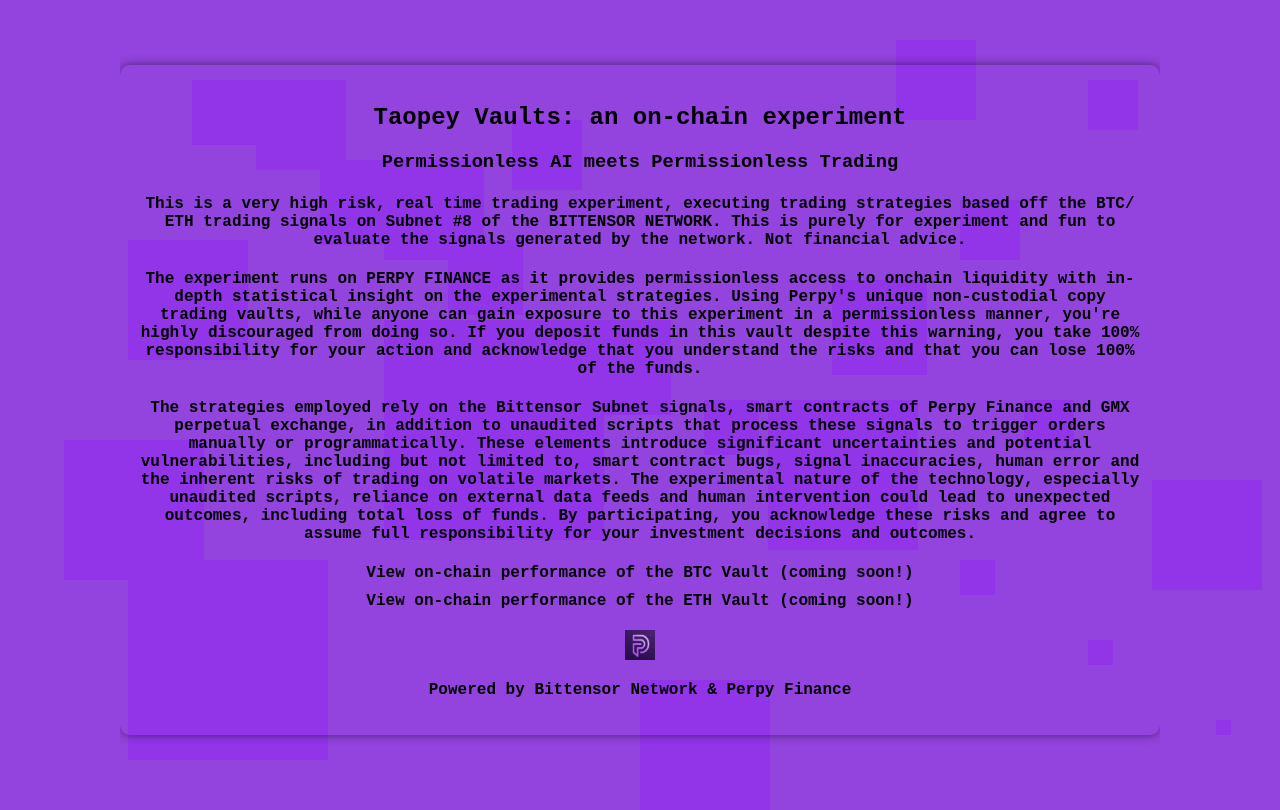
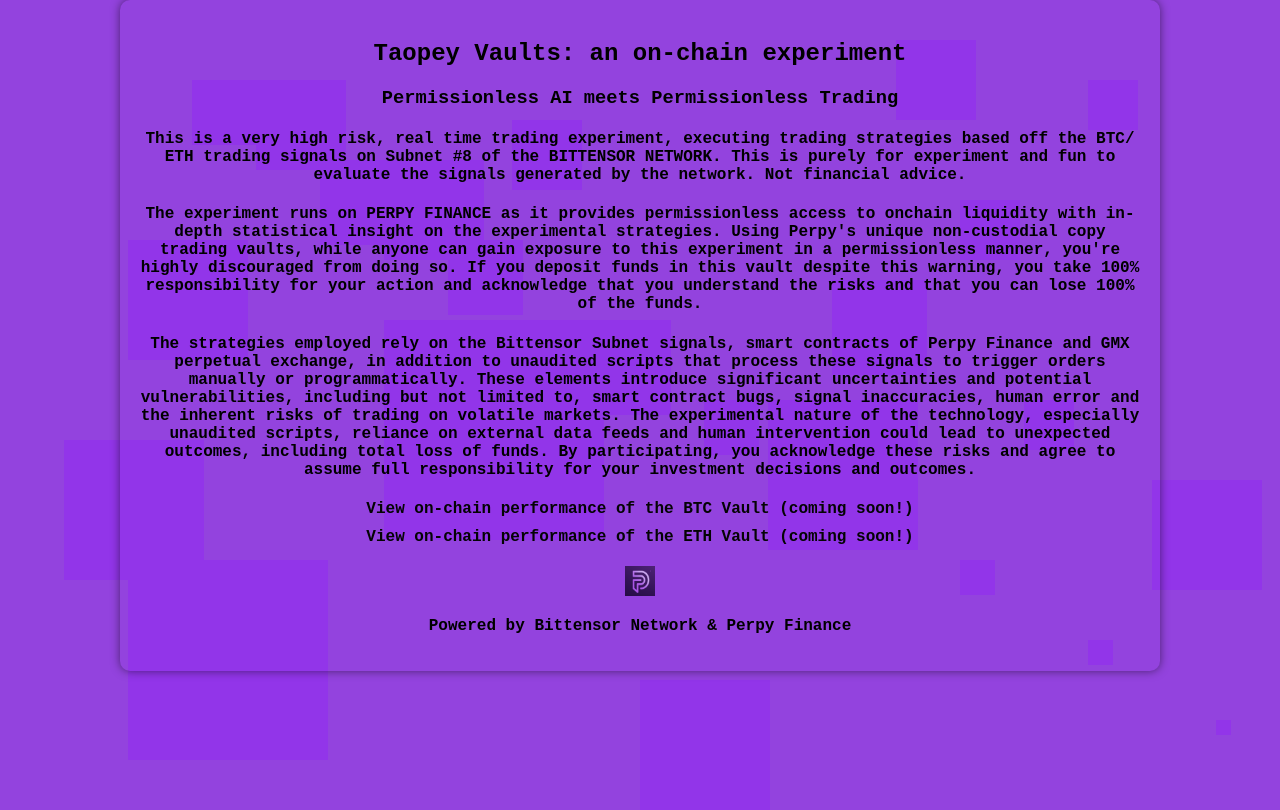
Before and after one commit to taopeyvaults/taopeyvaults, a plain HTML site: page index.html in a window 1280 px wide. Drawn offline with Linux system fonts and the light colour scheme.

Commit message:
Update index.html

```diff
--- a/index.html
+++ b/index.html
@@ -1,7 +1,6 @@
 <!DOCTYPE html>
 <html>
 <head>
-
     <!-- Google tag (gtag.js) -->
     <script async src="https://www.googletagmanager.com/gtag/js?id=G-SE6K26L82B"></script>
     <script>
@@ -12,21 +11,19 @@
       gtag('config', 'G-SE6K26L82B');
     </script>
 
-
     <link rel="icon" type="image/png" href="favicon.png"/>
     <title>Taopey Vaults</title>
 
     <style>
         body, html {
-            height: 100%;
+            height: auto; /* Adjusted to auto to enable content length to dictate body size */
             margin: 0;
-            /* Updated font-family to use Courier New, with fallbacks to Courier and monospace */
             font-family: "Courier New", Courier, monospace;
             background-color: rgb(147, 67, 222);
-            overflow: hidden;
             display: flex;
+            flex-direction: column; /* Ensures content is aligned from top to bottom */
             align-items: center;
-            justify-content: center;
+            justify-content: flex-start; /* Aligns content to start from the top */
         }
 
         .square {
@@ -58,7 +55,6 @@
         .square22 { width: 25px; height: 25px; top: 80%; left: 85%; }
         .square23 { width: 15px; height: 15px; top: 90%; left: 95%; }
         .square24 { width: 50px; height: 50px; top: 10%; left: 85%; }
-        /* Additional square styles */
 
         .content {
             max-width: 1000px;
@@ -89,7 +85,7 @@
 
         .social-links a {
             display: inline-block;
-            margin: 0 1px;
+            margin: 0 10px;
         }
 
         .social-icon {
@@ -97,7 +93,6 @@
             height: 30px;
             margin: 0 10px;
         }
-
     </style>
 </head>
 <body>
@@ -127,24 +122,19 @@
     <div class="square square24"></div>
 
     <div class="content">
-
         <h2>Taopey Vaults: an on-chain experiment</h2>
         <h3>Permissionless AI meets Permissionless Trading</h3>
         <h4>This is a very high risk, real time trading experiment, executing trading strategies based off the BTC/ ETH trading signals on Subnet #8 of the BITTENSOR NETWORK. This is purely for experiment and fun to evaluate the signals generated by the network. Not financial advice.</h4>
         <h4>The experiment runs on PERPY FINANCE as it provides permissionless access to onchain liquidity with in-depth statistical insight on the experimental strategies. Using Perpy's unique non-custodial copy trading vaults, while anyone can gain exposure to this experiment in a permissionless manner, you're highly discouraged from doing so. If you deposit funds in this vault despite this warning, you take 100% responsibility for your action and acknowledge that you understand the risks and that you can lose 100% of the funds.</h4>
         <h4>The strategies employed rely on the Bittensor Subnet signals, smart contracts of Perpy Finance and GMX perpetual exchange, in addition to unaudited scripts that process these signals to trigger orders manually or programmatically. These elements introduce significant uncertainties and potential vulnerabilities, including but not limited to, smart contract bugs, signal inaccuracies, human error and the inherent risks of trading on volatile markets. The experimental nature of the technology, especially unaudited scripts, reliance on external data feeds and human intervention could lead to unexpected outcomes, including total loss of funds. By participating, you acknowledge these risks and agree to assume full responsibility for your investment decisions and outcomes.</h4>
-
         <a href="https://www.perpy.finance" target="_blank"><b><h4 style="margin: 0;">View on-chain performance of the BTC Vault (coming soon!)</h4></b></a>
         <a href="https://www.perpy.finance" target="_blank"><b><h4 style="margin: 0;">View on-chain performance of the ETH Vault (coming soon!)</h4></b></a>
-
         <div class="social-links">
-                    <a href="https://www.perpy.finance" target="_blank" target="_blank">
+            <a href="https://www.perpy.finance" target="_blank">
                 <img src="perpy.png" alt="Perpy" class="social-icon">
             </a>
-
             <p><b>Powered by Bittensor Network & Perpy Finance</b></p>
-
-
+        </div>
     </div>
 </body>
 </html>
```
Lines whose indentation alone changed are shown as unchanged.
